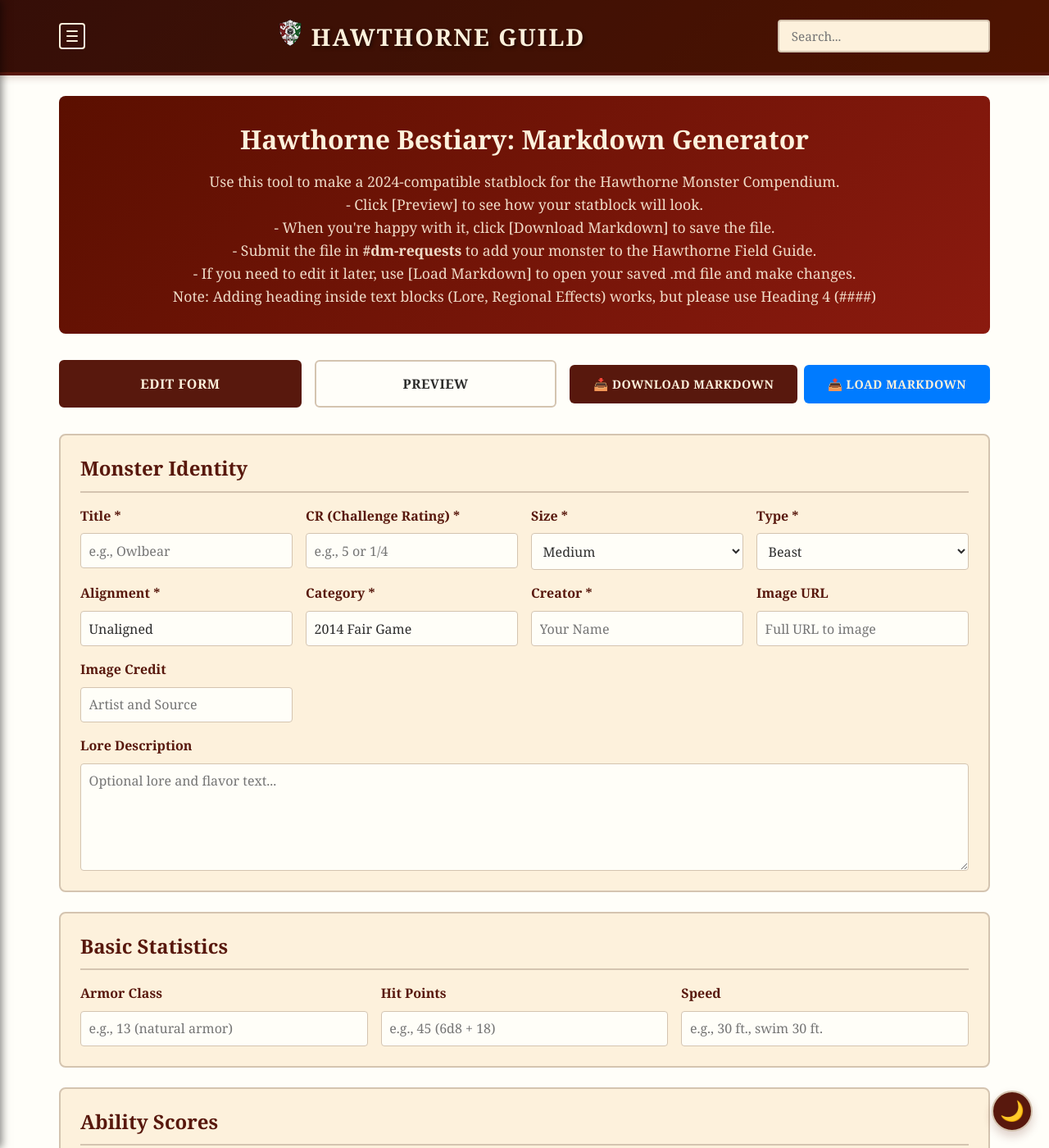
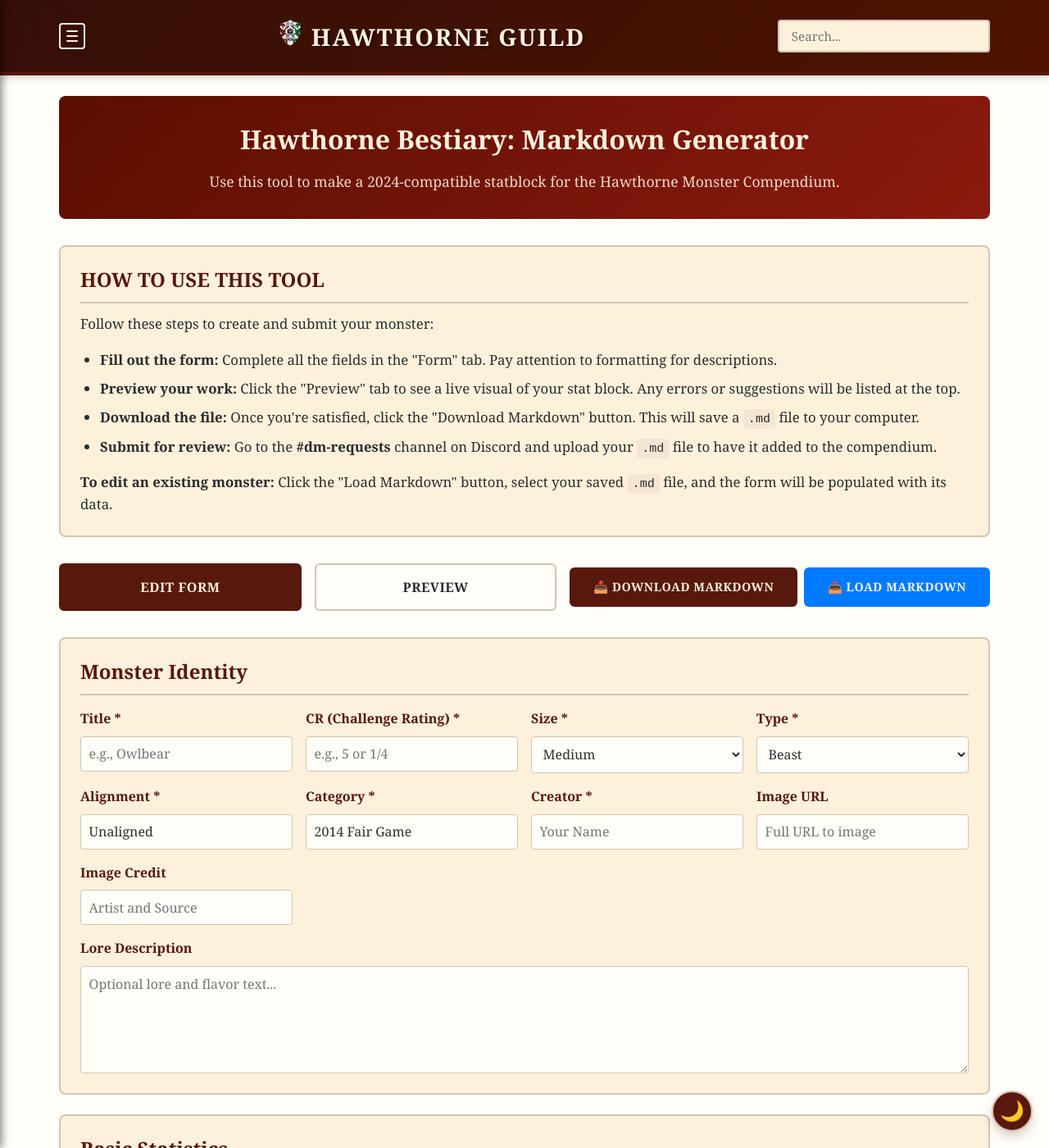
Before and after one commit to coconutswallow/Guides, a Jekyll site: the page built from monster-compendium/generator.html, in a window 1280 px wide and 1400 px high. Shown: the whole window at 82% size. Built offline with Jekyll 4.4.1, drawn with Linux system fonts in a browser that asks for light colours; comment, search, counter and statistics services are not loaded.

Commit message:
generator instructions

```diff
--- a/assets/css/generator.css
+++ b/assets/css/generator.css
@@ -80,6 +80,50 @@
   opacity: 0.9;
   color: var(--color-bg-light);
   transition: color 0.3s ease;
+}
+
+/* ============================================ */
+/* GENERATOR INSTRUCTIONS BLOCK */
+/* ============================================ */
+
+.generator-instructions {
+  background: var(--color-bg-light);
+  border: 2px solid var(--color-border);
+  border-radius: 8px;
+  padding: 1.5em;
+  margin: 0 0 2em 0; /* 2em bottom margin to space it out */
+  text-align: left; /* This is the key part */
+  transition: background-color 0.3s ease, border-color 0.3s ease;
+}
+
+.generator-instructions h3 {
+  color: var(--color-primary);
+  margin-top: 0;
+  border-bottom: 2px solid var(--color-border);
+  padding-bottom: 0.5em;
+  font-size: 1.5em;
+  transition: color 0.3s ease, border-color 0.3s ease;
+}
+
+.generator-instructions p,
+.generator-instructions li {
+  color: var(--color-text);
+  font-size: 1.05em;
+  line-height: 1.6;
+  transition: color 0.3s ease;
+}
+
+.generator-instructions ul {
+  padding-left: 1.5em; /* Standard indentation for bullet points */
+  margin: 1em 0;
+}
+
+.generator-instructions ul li {
+  margin-bottom: 0.5em;
+}
+
+.generator-instructions p:last-child {
+  margin-bottom: 0;
 }
 
 /* ============================================ */
--- a/monster-compendium/generator.html
+++ b/monster-compendium/generator.html
@@ -8,14 +8,18 @@
     <div class="page-intro">
         <h2>Hawthorne Bestiary: Markdown Generator</h2>
         <p>Use this tool to make a 2024-compatible statblock for the Hawthorne Monster Compendium.
-        <br> - Click [Preview] to see how your statblock will look.
-        <br> - When you're happy with it, click [Download Markdown] to save the file.
-        <br> - Submit the file in <strong>#dm-requests</strong> to add your monster to the Hawthorne Field Guide.
-        <br> - If you need to edit it later, use [Load Markdown] to open your saved .md file and make changes.</p>
-
-        <p>Note:  Adding heading inside text blocks (Lore, Regional Effects) works, but please use Heading 4 (####)</p>
     </div>
-
+    <div class="generator-instructions">
+        <h3>How to Use This Tool</h3>
+        <p>Follow these steps to create and submit your monster:</p>
+        <ul>
+            <li><strong>Fill out the form:</strong> Complete all the fields in the "Form" tab. Pay attention to formatting for descriptions.</li>
+            <li><strong>Preview your work:</strong> Click the "Preview" tab to see a live visual of your stat block. Any errors or suggestions will be listed at the top.</li>
+            <li><strong>Download the file:</strong> Once you're satisfied, click the "Download Markdown" button. This will save a <code>.md</code> file to your computer.</li>
+            <li><strong>Submit for review:</strong> Go to the <strong>#dm-requests</strong> channel on Discord and upload your <code>.md</code> file to have it added to the compendium.</li>
+        </ul>
+        <p><strong>To edit an existing monster:</strong> Click the "Load Markdown" button, select your saved <code>.md</code> file, and the form will be populated with its data.</p>
+    </div>
     <div id="generator-app">
         <div style="text-align: center; padding: 20px;">Loading generator...</div>
     </div>
```
